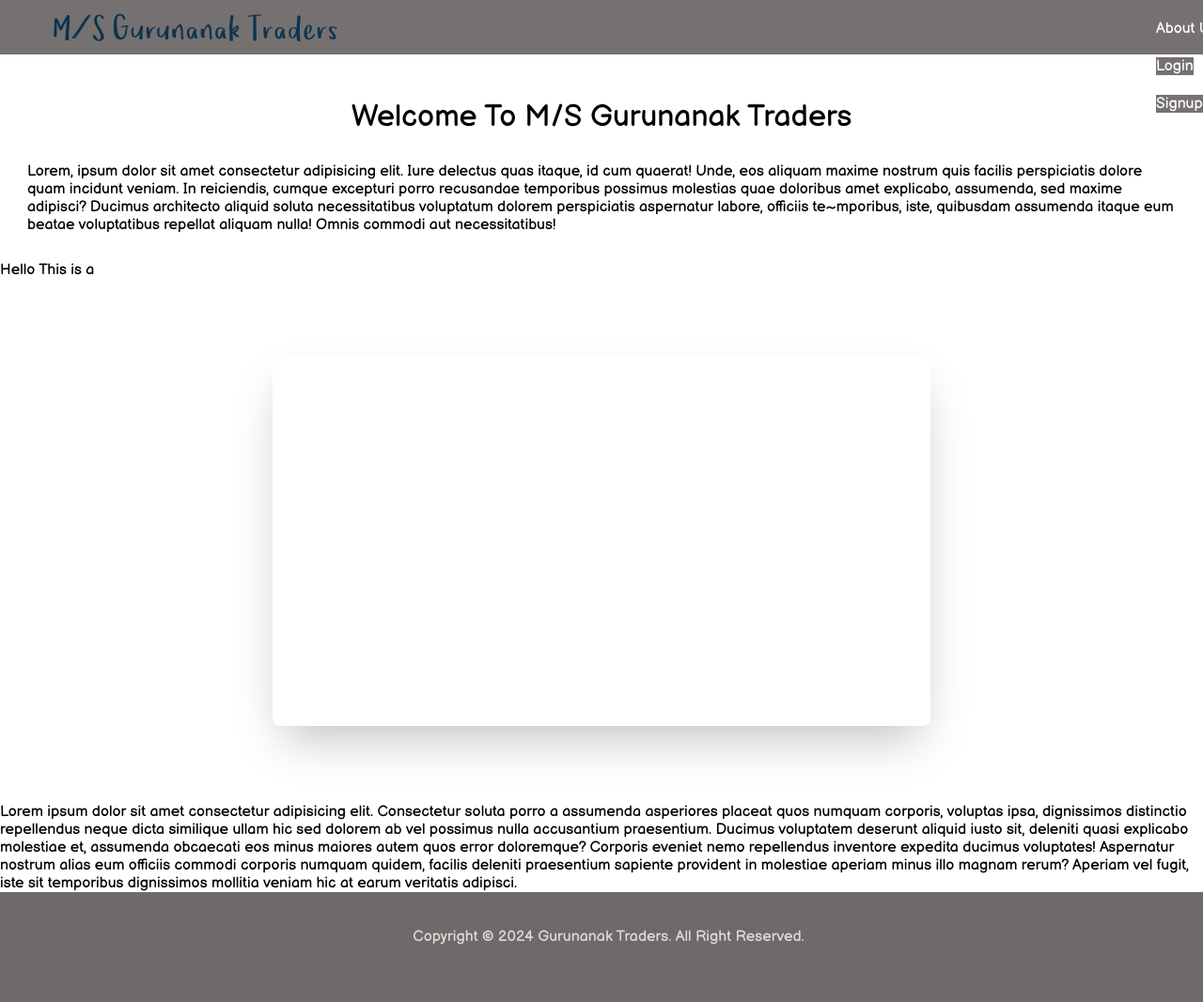
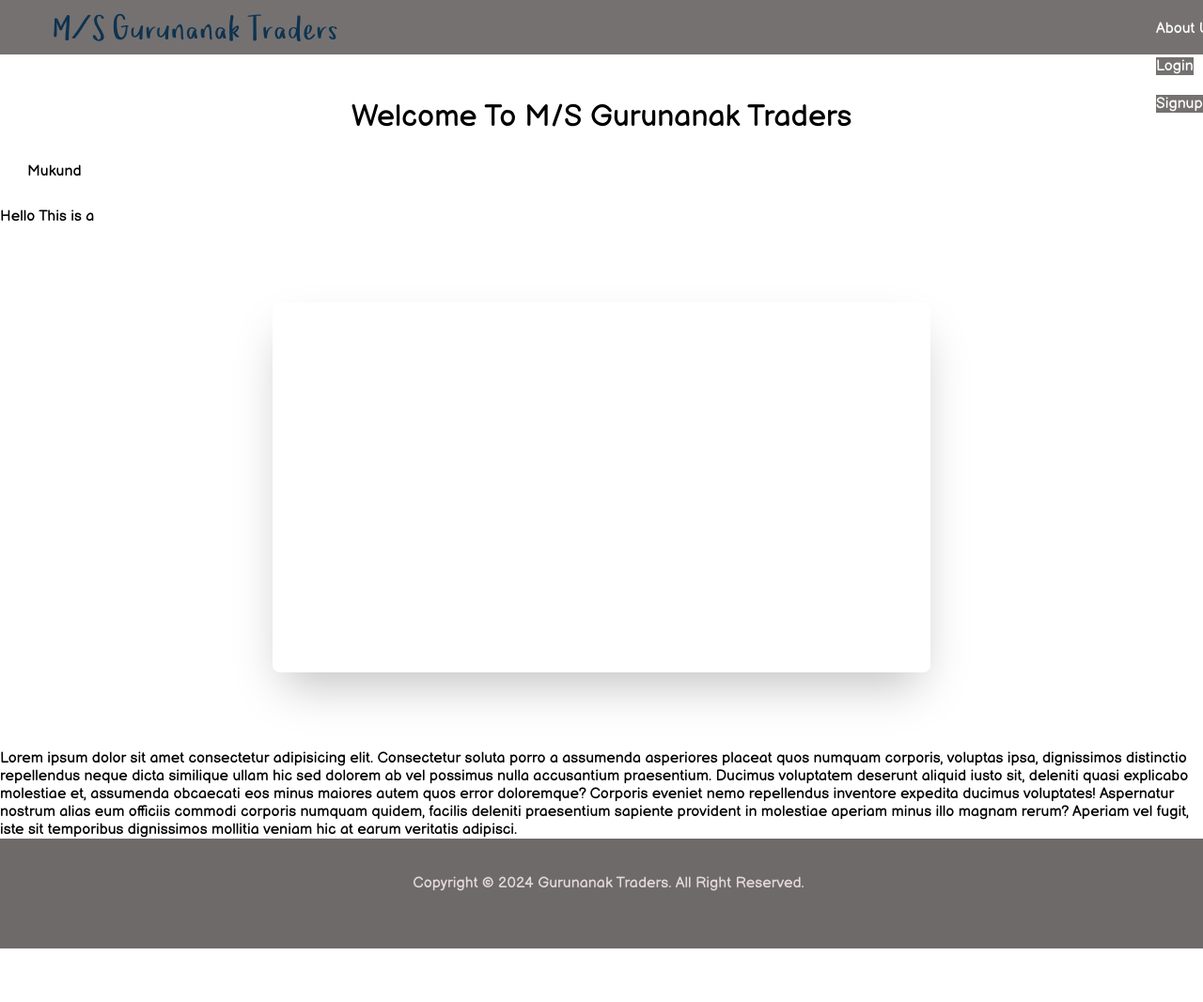
Before and after one commit to MukuJhansi/main, a website: page html/index.html in a window 1280 px wide. Shown: the top 1067 px of the page at 94% size. After the commit the page ends 1010 px from the top, so only its background shows below. Drawn offline with Linux system fonts and the light colour scheme; files whose address does not match are found by name; a web font is replaced by a local one.

Commit message:
Update index.html

```diff
--- a/html/index.html
+++ b/html/index.html
@@ -29,12 +29,7 @@
         <h1>Welcome To M/S Gurunanak Traders</h1>
         <div class="text">
             <p class="about">
-                Lorem, ipsum dolor sit amet consectetur adipisicing elit. Iure delectus quas itaque, id cum quaerat!
-                Unde, eos aliquam maxime nostrum quis facilis perspiciatis dolore quam incidunt veniam. In reiciendis,
-                cumque excepturi porro recusandae temporibus possimus molestias quae doloribus amet explicabo,
-                assumenda, sed maxime adipisci? Ducimus architecto aliquid soluta necessitatibus voluptatum dolorem
-                perspiciatis aspernatur labore, officiis te~mporibus, iste, quibusdam assumenda itaque eum beatae
-                voluptatibus repellat aliquam nulla! Omnis commodi aut necessitatibus!
+                Mukund
             </p>
         </div>
 <div><p class="first">
```
